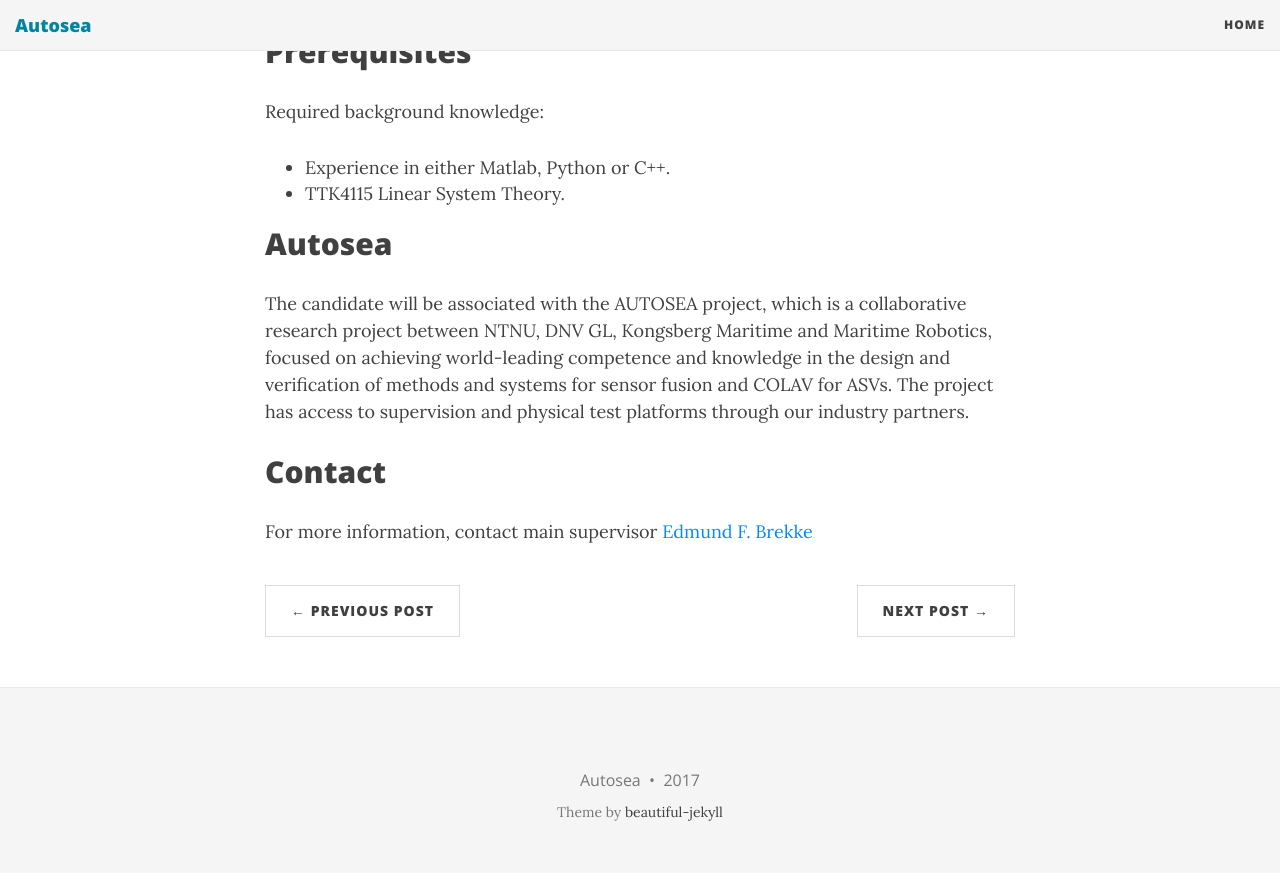
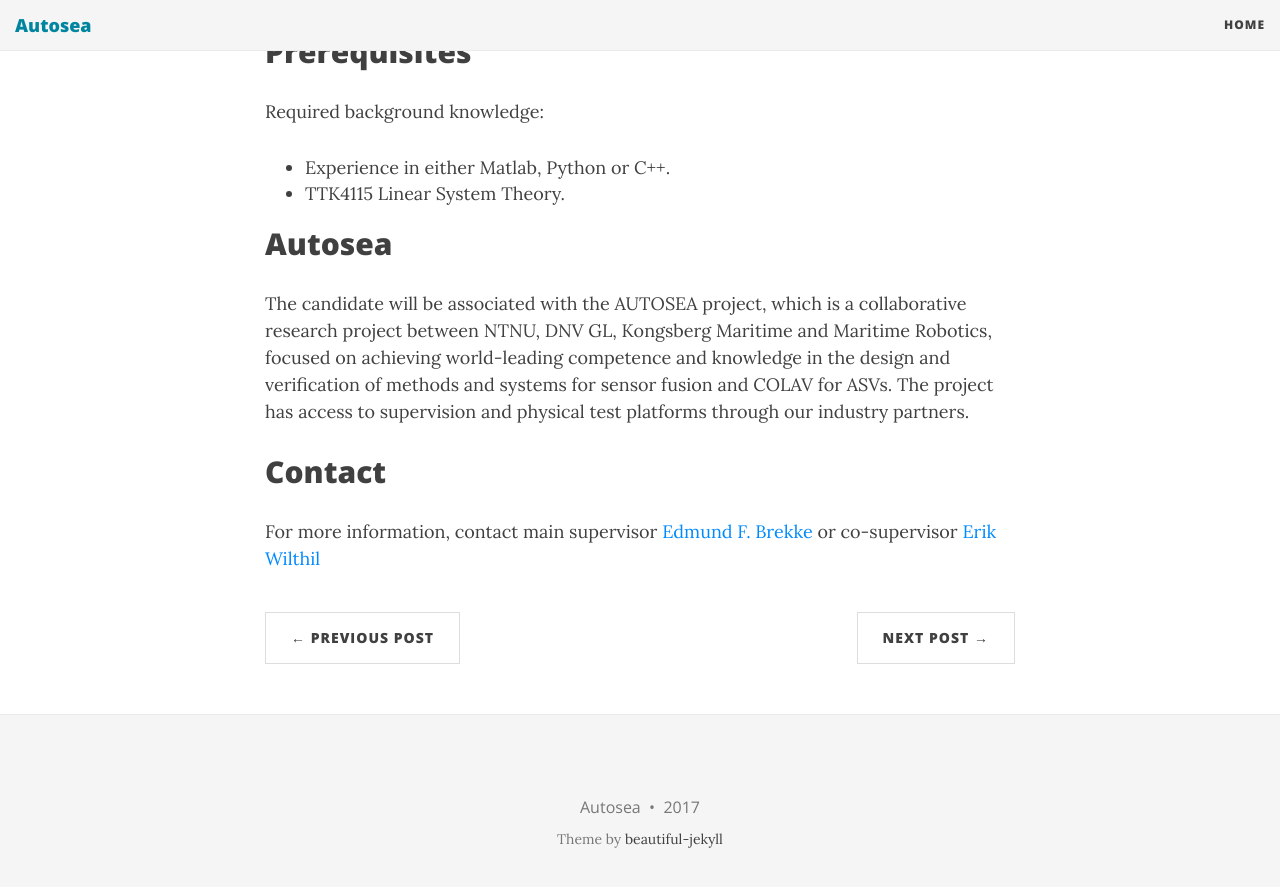
Before and after one commit to autosit/autosit.github.io, a Jekyll site: the page built from _posts/2017-04-20-near-land-tracking.md, in a window 1280 px wide and 900 px high, scrolled down 1371 px. Shown: the top 887 px of the window. Built offline with Jekyll 4.4.1, drawn with Linux system fonts in a browser that asks for light colours; nearby versions of some CDN libraries.

Commit message:
Added myself as cosupervisor

```diff
--- a/_posts/2017-04-20-near-land-tracking.md
+++ b/_posts/2017-04-20-near-land-tracking.md
@@ -37,4 +37,4 @@ Required background knowledge:
 The candidate will be associated with the AUTOSEA project, which is a collaborative research project between NTNU, DNV GL, Kongsberg Maritime and Maritime Robotics, focused on achieving world-leading competence and knowledge in the design and verification of methods and systems for sensor fusion and COLAV for ASVs. The project has access to supervision and physical test platforms through our industry partners.
 
 ## Contact
-For more information, contact main supervisor [Edmund F. Brekke](http://www.ntnu.no/ansatte/edmundfo)
+For more information, contact main supervisor [Edmund F. Brekke](http://www.ntnu.no/ansatte/edmundfo) or co-supervisor [Erik Wilthil](https://www.ntnu.no/ansatte/erik.wilthil)
```
